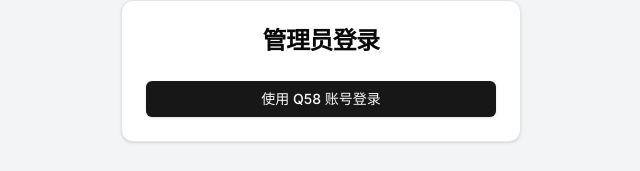
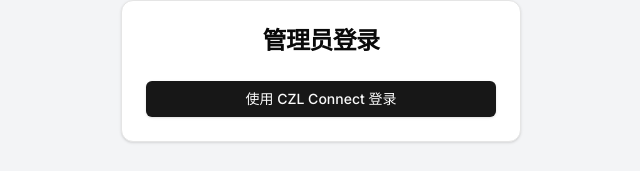
Before and after one commit to woodchen-ink/proxy-go, a Next.js app in the folder web/: page /login in a window 1280 px wide. Shown: the part 329-500 px from the top of the page, without its empty margins (319-959 px from the left). Built offline with nearby package versions, Linux system fonts and the light colour scheme.

Commit message:
refactor(auth): Update OAuth URLs and button text for CZL Connect integration

```diff
--- a/web/app/login/page.tsx
+++ b/web/app/login/page.tsx
@@ -17,7 +17,7 @@
         <CardContent>
           <div className="space-y-4">
             <Button onClick={handleLogin} className="w-full">
-              使用 Q58 账号登录
+              使用 CZL Connect 登录
             </Button>
           </div>
         </CardContent>
```
Also changed, not shown: 1 other file (tests, documents, lock files or other folders).
